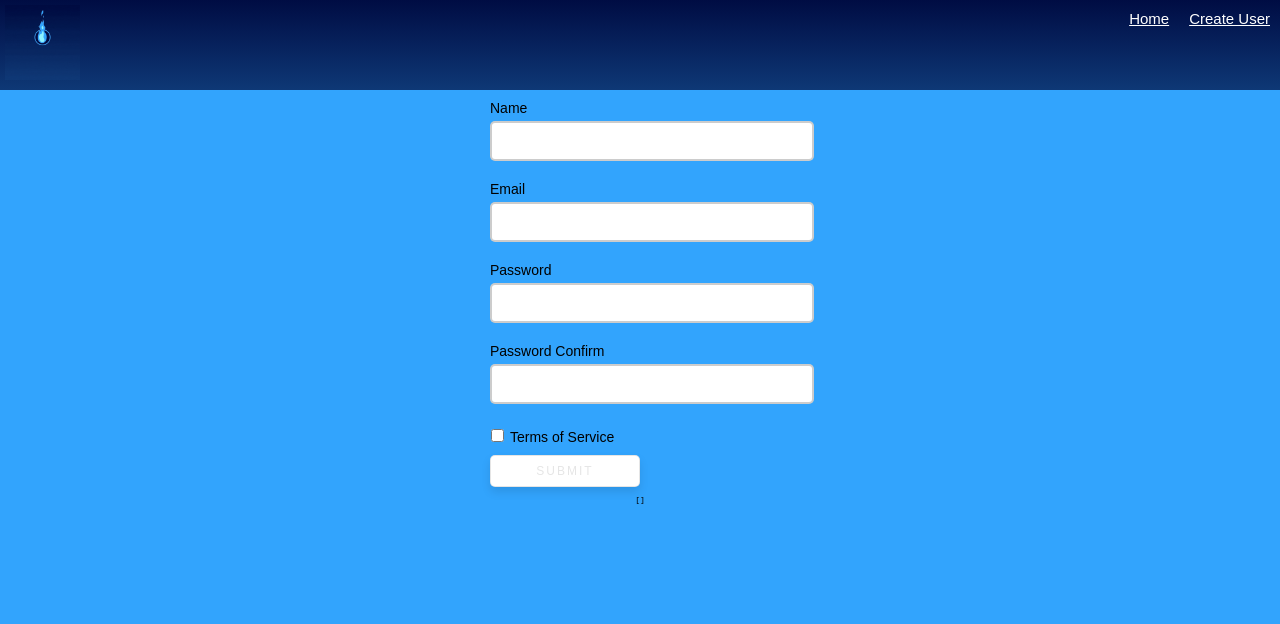
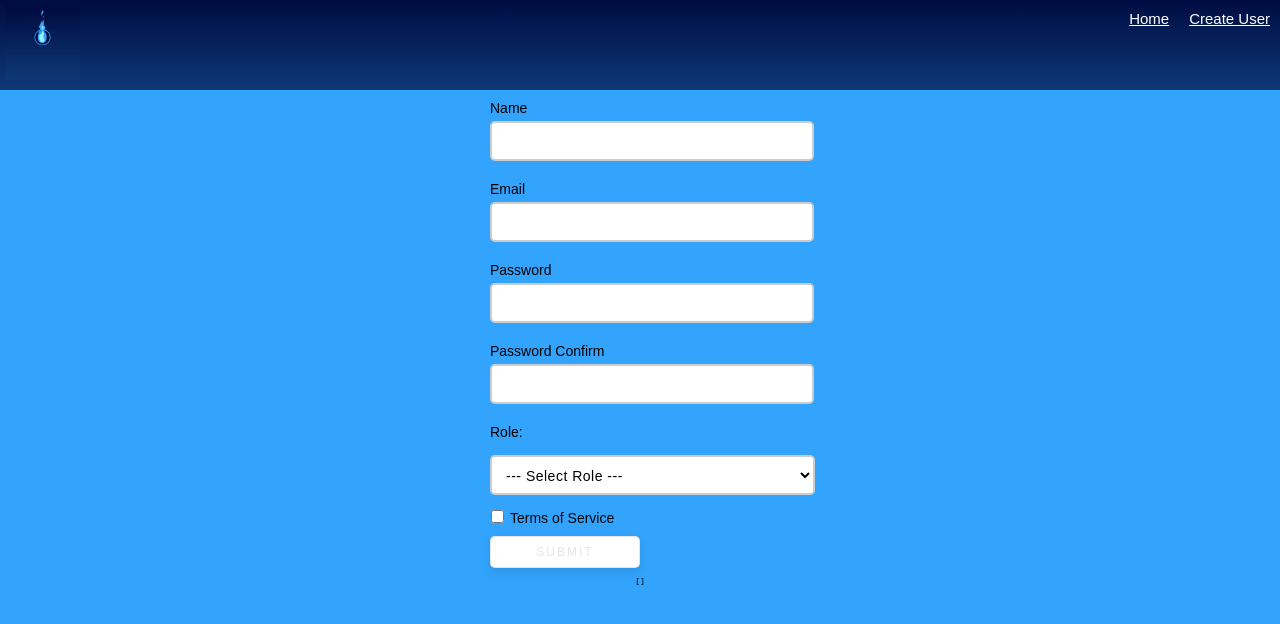
Before and after one commit to hillinm/chillin, a React (Create React App) app: page / in a window 1280 px wide. Shown: the top 624 px of the page. Built offline with nearby package versions, Linux system fonts and the light colour scheme.

Commit message:
Stretch Done

```diff
--- a/src/components/Form.js
+++ b/src/components/Form.js
@@ -9,6 +9,7 @@ export default function Form() {
     email: "",
     password: "",
     passwordConfirm: "",
+    role: "",
     terms: ""
   });
 
@@ -18,9 +19,13 @@ export default function Form() {
     email: "",
     password: "",
     passwordConfirm: "",
+    role: "",
     terms: ""
   });
 
+  const blackList = [
+    'waffle@syrup.com'
+  ]
   // control whether or not the form can be submitted if there are errors in form validation (in the useEffect)
   const [buttonIsDisabled, setButtonIsDisabled] = useState(true);
 
@@ -74,9 +79,9 @@ export default function Form() {
   // Add a schema, used for all validation to determine whether the input is valid or not
   const formSchema = yup.object().shape({
     name: yup.string().required("Name is required"),
-    email: yup.string().email().required("Email is required"),
+    email: yup.string().email().notOneOf(blackList, 'That email is already taken.').required("Email is required"),
     password: yup.string().min(8, 'Password must contain 8 characters').required("Password is required"),
-    passwordConfirm: yup.string().oneOf([yup.ref('password')], 'Passwords must match').required("Password is required"),
+    passwordConfirm: yup.string().oneOf([yup.ref('password')], "Passwords Must Match").required("Password is required"),
     terms: yup.boolean().oneOf([true], 'User must agree to Terms of Service')
   });
 
@@ -138,6 +143,23 @@ export default function Form() {
       {errors.passwordConfirm.length > 0 ? (
           <p className="error">{errors.passwordConfirm}</p>
         ) : null}
+      <label htmlFor="role">Role:</label>
+      <select
+        onChange={(event) => {
+          setFormState({ ...formState, [event.target.name]: event.target.value });
+        }}
+        id="role"
+        type="text"
+        placeholder="Enter Role"
+        value={formState.role}
+        name="role"
+      >
+          <option>--- Select Role ---</option>
+          <option>Student</option>
+          <option>Team Lead</option>
+          <option>Hacker</option>
+          <option>Slacker</option>
+      </select>
       <label htmlFor="terms" className="terms">
         <input
           type="checkbox"
@@ -145,12 +167,12 @@ export default function Form() {
           name="terms"
           checked={formState.terms}
           onChange={inputChange}
-        />
-        Terms of Service
+        />Terms of Service
         {errors.terms.length > 0 ? (
           <p className="error">{errors.terms}</p>
         ) : null}
       </label>
+
       <button type="submit" disabled={buttonIsDisabled}>
         Submit
       </button>
```
Also changed, not shown: 1 other file (tests, documents, lock files or other folders).
